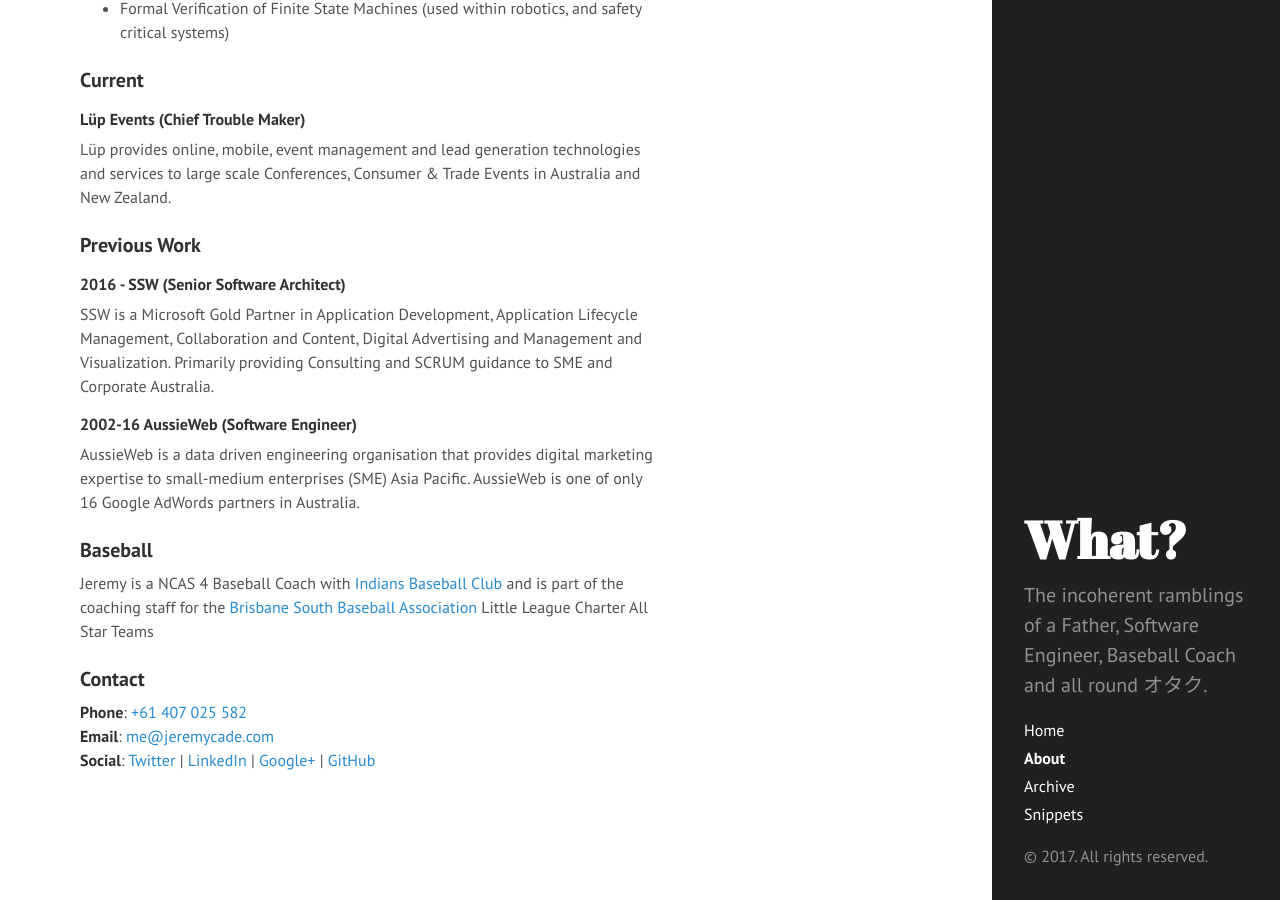
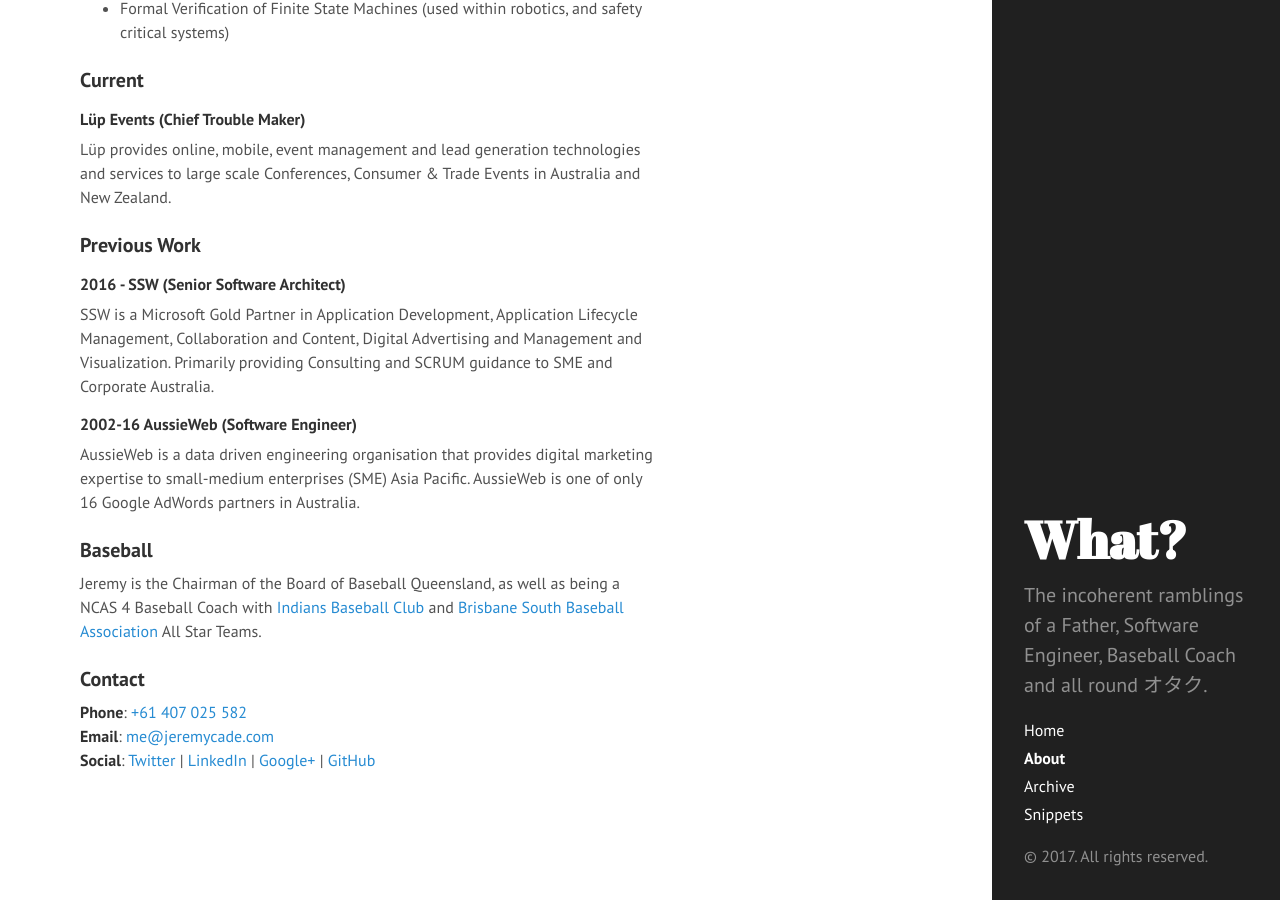
Before and after one commit to JeremyCade/jeremycade.github.io, a Jekyll site: the page built from about.md, in a window 1280 px wide and 900 px high, scrolled down 643 px. Built offline with Jekyll 4.4.1, drawn with Linux system fonts in a browser that asks for light colours.

Commit message:
Cleanup of About

```diff
--- a/_layouts/post.html
+++ b/_layouts/post.html
@@ -22,4 +22,3 @@
         {% endfor %}
     </ul>
 </div>
-{% if page.comments %} {% include disqus.html %} {% endif %}
--- a/about.md
+++ b/about.md
@@ -44,7 +44,7 @@
 
 ### Baseball
 
-Jeremy is a NCAS 4 Baseball Coach with [Indians Baseball Club](http://www.indians.org.au) and is part of the coaching staff for the [Brisbane South Baseball Association](http://bsba.baseball.com.au) Little League Charter All Star Teams
+Jeremy is the Chairman of the Board of Baseball Queensland, as well as being a NCAS 4 Baseball Coach with [Indians Baseball Club](http://www.indians.org.au) and [Brisbane South Baseball Association](http://bsba.baseball.com.au) All Star Teams.
 
 ### Contact
 
```
